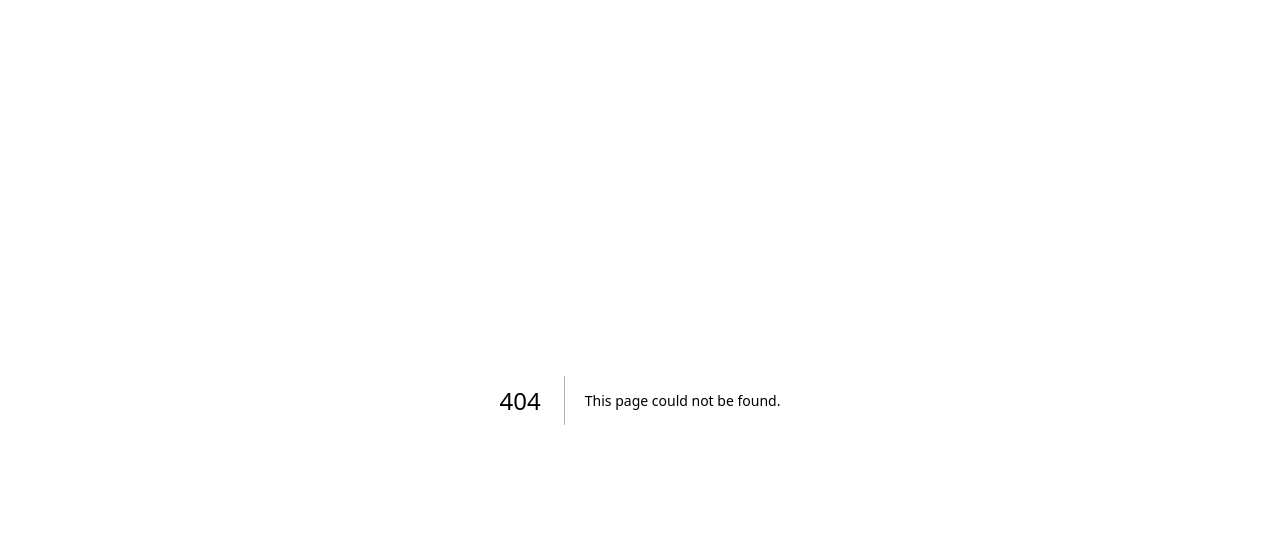
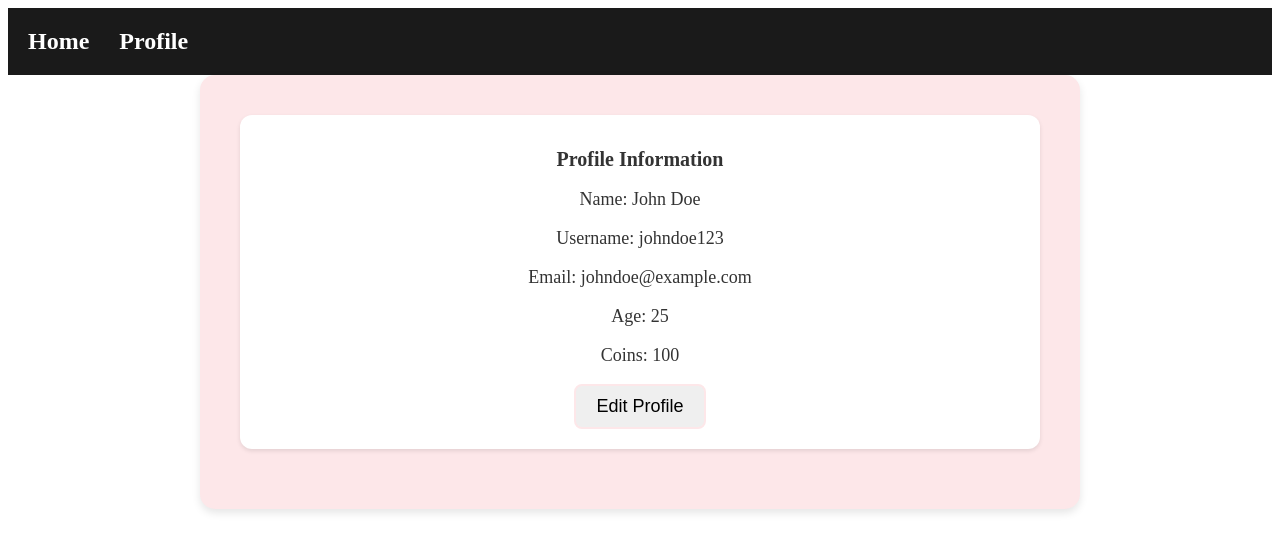
Before and after one commit to MayaAtwan/Hackthon, a Next.js app: page /profilePage in a window 1280 px wide. Before the commit this address had no page. Shown: the top 552 px of the page. Built offline with nearby package versions, Linux system fonts and the light colour scheme.

Commit message:
Add Login

```diff
--- a/Components/Navbar.js
+++ b/Components/Navbar.js
@@ -1,53 +1,3 @@
-// // pages/index.js
-// import React, { useState } from 'react';
-// import questions from '../public/questionnaire.json';
-// import styles from '../style.module.css';
-// import Navbar from '../Components/Navbar';
-
-// export default function Home() {
-//   const [userResponses, setUserResponses] = useState({});
-//   const [score, setScore] = useState(null);
-
-//   const handleSubmit = () => {
-//     // Calculate the score based on user responses
-//     // (You need to implement the scoring logic here)
-
-//     // For simplicity, let's just count the number of correct answers
-//     const newScore = Object.values(userResponses).filter(
-//       (response, index) => response === questions[index].answer
-//     ).length;
-
-//     setScore(newScore);
-//   };
-
-//   const resetQuiz = () => {
-//     setUserResponses({});
-//     setScore(null);
-//   };
-
-//   return (
-//     <div>
-//       <Navbar />
-//       <div className={styles.container}>
-//         <h1>Questionnaire</h1>
-//         {/* Your questionnaire JSX */}
-//         <button className={styles.optionButton} onClick={handleSubmit}>
-//           Submit
-//         </button>
-//         {score !== null && (
-//           <div>
-//             <p className={styles.score}>Your score: {score} out of {questions.length}</p>
-//             <button className={styles.optionButton} onClick={resetQuiz}>
-//               Retake Quizs
-//             </button>
-//           </div>
-//         )}
-//       </div>
-//     </div>
-//   );
-// }
-
-// components/Navbar.js
 import Link from 'next/link';
 import styles from './Navbar.module.css';
 
@@ -61,7 +11,7 @@ export default function Navbar() {
           </Link>
         </li>
         <li>
-          <Link href="/profile">
+          <Link href="/profilePage">
             <span>Profile</span>
           </Link>
         </li>
@@ -69,28 +19,3 @@ export default function Navbar() {
     </nav>
   );
 }
-
-
-
-// // // components/Navbar.js
-// // import Link from 'next/link';
-// // import styles from './Navbar.module.css';
-
-// // export default function Navbar() {
-// //   return (
-// //     <nav className={styles.navbar}>
-// //       <ul>
-// //         <li>
-// //           <Link href="/">
-// //             <span>Home</span>
-// //           </Link>
-// //         </li>
-// //         <li>
-// //           <Link href="/profile">
-// //             <span>Profile</span>
-// //           </Link>
-// //         </li>
-// //       </ul>
-// //     </nav>
-// //   );
-// // }
--- /dev/null
+++ b/pages/ProfilePage.module.css
@@ -0,0 +1,52 @@
+/* styles/profilePage.module.css */
+.container {
+    max-width: 800px;
+    margin: 0 auto;
+    padding: 40px;
+    text-align: center;
+    background-color: #fde7e9; /* Light pink background color */
+    border-radius: 15px;
+    box-shadow: 0 4px 8px rgba(0, 0, 0, 0.1); /* Subtle box shadow */
+  }
+
+  .profileContainer {
+    margin-bottom: 20px;
+    padding: 20px;
+    background-color: #ffffff;
+    border-radius: 12px;
+    box-shadow: 0 2px 4px rgba(0, 0, 0, 0.1);
+  }
+
+  .profileLabel {
+    font-size: 20px;
+    font-weight: bold;
+    color: #333; /* Dark text color */
+    margin-bottom: 10px;
+  }
+
+  .profileInfo {
+    font-size: 18px;
+    color: #333; /* Dark text color */
+  }
+
+  .profileButton {
+    padding: 10px 20px;
+    border: 2px solid #fde7e9; /* Light pink border */
+    border-radius: 8px;
+    cursor: pointer;
+    font-size: 18px;
+    transition: background-color 0.3s ease, color 0.3s ease, border-color 0.3s ease;
+  }
+
+  .profileButton:hover {
+    background-color: #fde7e9; /* Light pink on hover */
+    color: #333; /* Dark text color on hover */
+    border-color: #ff6b81; /* Darker pink border on hover */
+  }
+
+  .score {
+    margin-top: 30px;
+    font-size: 24px;
+    font-weight: bold;
+    color: #333; /* Dark text color */
+  }
--- /dev/null
+++ b/pages/profilePage.js
@@ -0,0 +1,28 @@
+// pages/profilePage.js
+import React from 'react';
+import styles from './ProfilePage.module.css';
+import NavBar from '../Components/Navbar';
+
+const ProfilePage = () => {
+    return (
+      <div>
+        <NavBar /> {/* Include the NavBar component */}
+        <div className={styles.container}>
+          <div className={styles.profileContainer}>
+            <h1 className={styles.profileLabel}>Profile Information</h1>
+            <div className={styles.profileInfo}>
+              {/* Your profile information here */}
+              <p>Name: John Doe</p>
+              <p>Username: johndoe123</p>
+              <p>Email: johndoe@example.com</p>
+              <p>Age: 25</p>
+              <p>Coins: 100</p>
+            </div>
+            <button className={styles.profileButton}>Edit Profile</button>
+          </div>
+        </div>
+      </div>
+    );
+  };
+
+  export default ProfilePage;
```
Also changed, not shown: Components/Login.js (+5 -5 lines), pages/index.js (+0 -71 lines), Not Only Fan.png (added).
